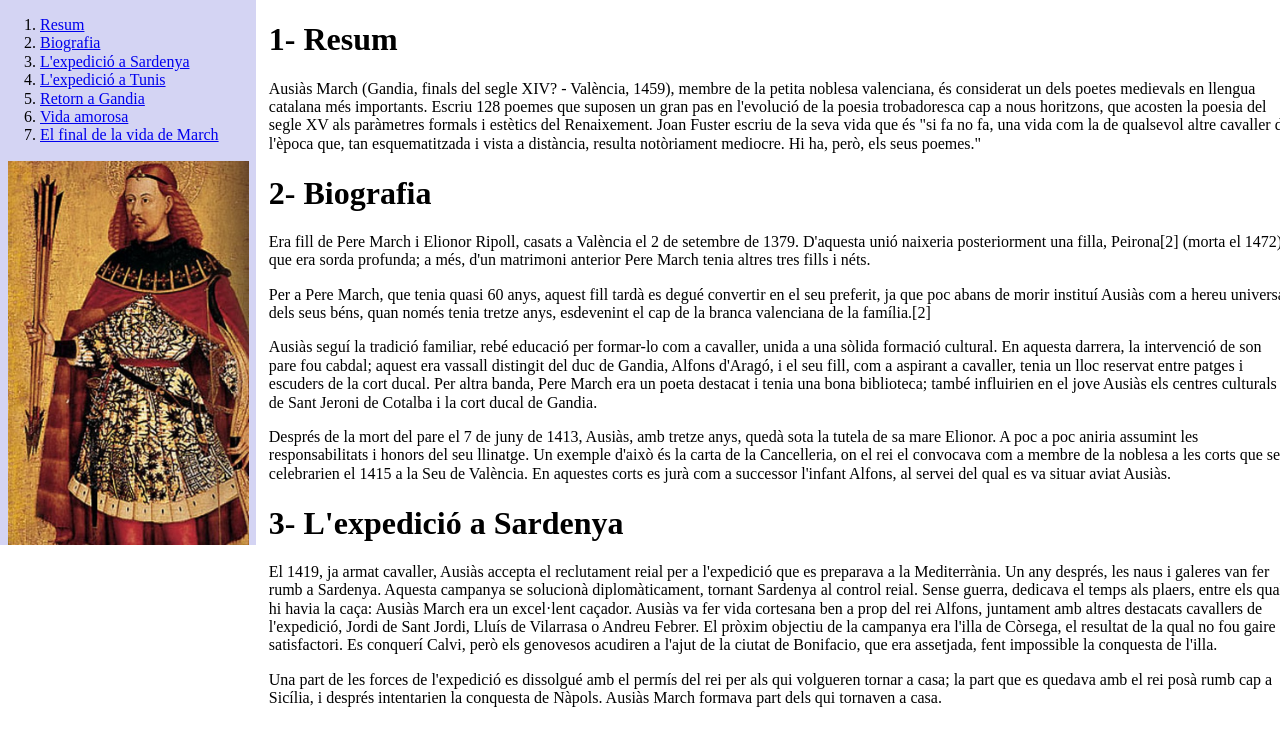
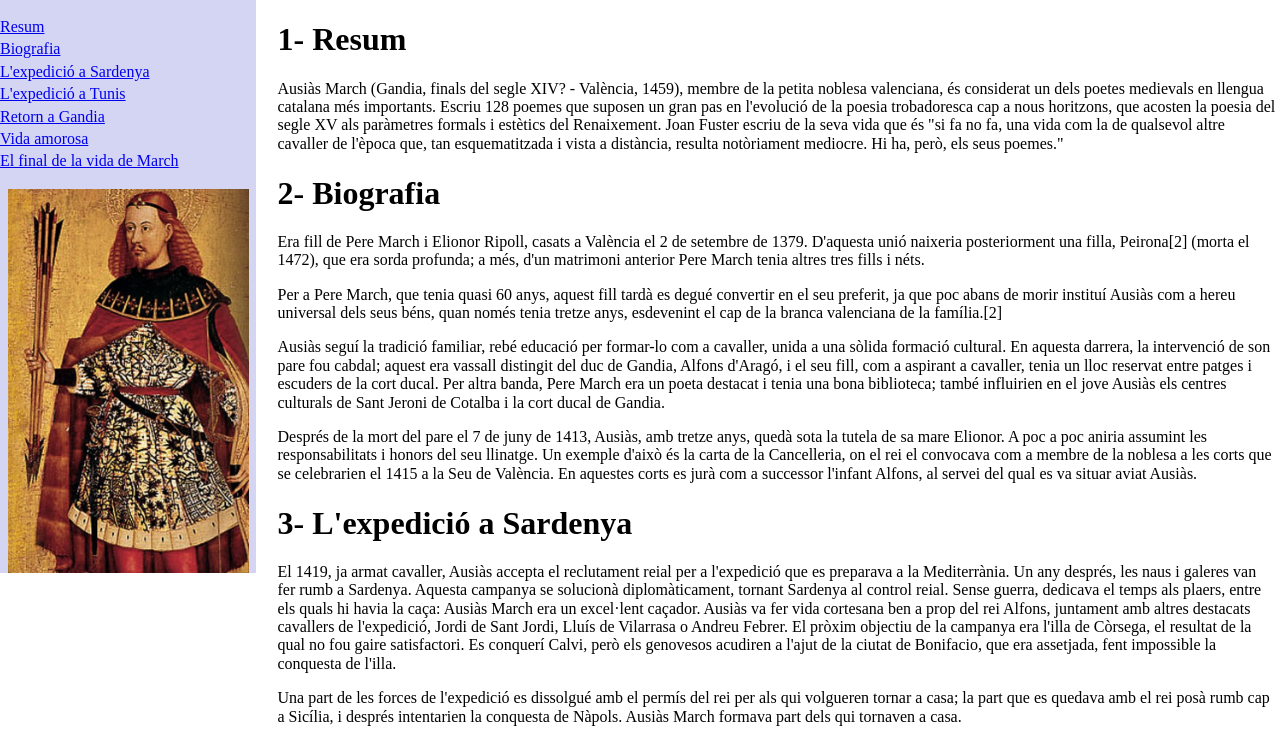
Before and after one commit to ermengolbota/bioAusiasMarch, a plain HTML site: page index.html in a window 1280 px wide. Shown: the top 735 px of the page. Drawn offline with Linux system fonts and the light colour scheme.

Commit message:
Petites millores estètiques

```diff
--- a/estils.css
+++ b/estils.css
@@ -30,12 +30,39 @@ h1::before {
     content: counter(article) "- ";
 }
 
+/* Millores estètiques diverses */
+body {
+    margin: 15px;
+}
+
+/* Centrem el menú */
+nav {
+    width: 80%;
+    margin: auto;
+    text-align: center;
+}
+
+nav li {
+    list-style-type: none;
+    line-height: 1.4rem; /* Els dits grossos han de poder encertar-la */
+}
+
+nav ol {
+    padding: 0;
+}
+
 /*
 Mobile first.
 Tot el que no sigui per dispositiu petit ha d'anar dins de la media query
 */
 
 @media (min-width: 600px) {
+
+    /* En dektop la llista ´té més espai */
+    nav {
+        width: 100%;
+        text-align: left;
+    }
 
     /*
     jugant amb position podem deixar el menú fix a l'esquerra ocupant
```
